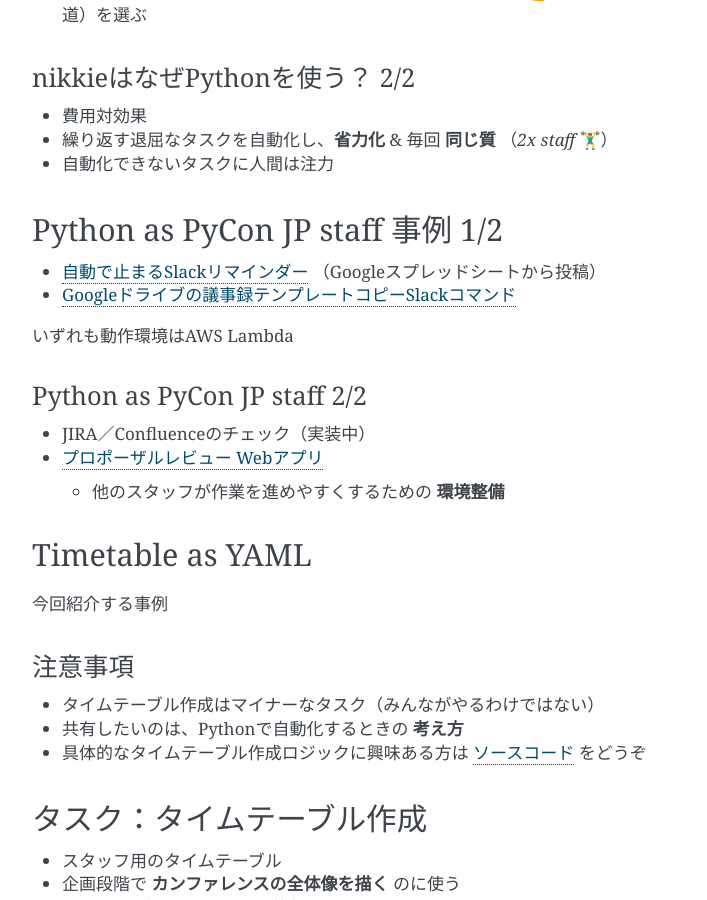
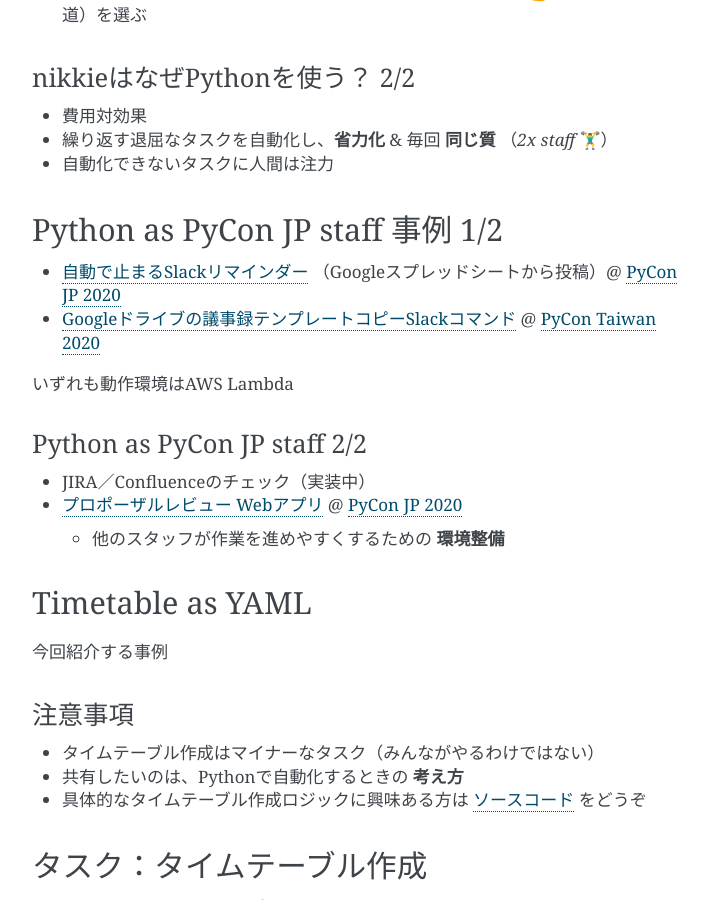
Before and after one commit to ftnext/2021_slides, a Sphinx documentation site: the page built from source/osc_spring_Mar/python_as_pyconjp_staff.rst, in a window 1280 px wide and 900 px high, scrolled down 3958 px. Shown: the whole window, without its empty margins (388-1095 px from the left). Built offline with Sphinx 7.4.7, drawn with Linux system fonts in a browser that asks for light colours.

Commit message:
[feat] Add presentation YouTube links

```diff
--- a/source/osc_spring_Mar/pyconjp_staff.rst.txt
+++ b/source/osc_spring_Mar/pyconjp_staff.rst.txt
@@ -125,8 +125,8 @@ nikkieはなぜPythonを使う？ 2/2
 Python as PyCon JP staff 事例 1/2
 ============================================================
 
-* `自動で止まるSlackリマインダー <https://docs.google.com/presentation/d/1xucUXyiHIUGB8862mimuiESGaR4Liwxu4eKdVFn0o0A/edit#slide=id.g910cf14a7a_0_206>`_ （Googleスプレッドシートから投稿）
-* `Googleドライブの議事録テンプレートコピーSlackコマンド <https://docs.google.com/presentation/d/1uVMYiCewRAVITS7-uw0J9u9F3LTj0w--_vWmzLGr4so/edit#slide=id.g86a462ae2c_0_542>`_
+* `自動で止まるSlackリマインダー <https://docs.google.com/presentation/d/1xucUXyiHIUGB8862mimuiESGaR4Liwxu4eKdVFn0o0A/edit#slide=id.g910cf14a7a_0_206>`_ （Googleスプレッドシートから投稿）@ `PyCon JP 2020 <https://youtu.be/VBeJU9o9API?t=211>`_
+* `Googleドライブの議事録テンプレートコピーSlackコマンド <https://docs.google.com/presentation/d/1uVMYiCewRAVITS7-uw0J9u9F3LTj0w--_vWmzLGr4so/edit#slide=id.g86a462ae2c_0_542>`_ @ `PyCon Taiwan 2020 <https://youtu.be/VvYeUQ12GSQ>`_
 
 いずれも動作環境はAWS Lambda
 
@@ -134,6 +134,6 @@ Python as PyCon JP staff 2/2
 ------------------------------------------------
 
 * JIRA／Confluenceのチェック（実装中）
-* `プロポーザルレビュー Webアプリ <https://docs.google.com/presentation/d/1xucUXyiHIUGB8862mimuiESGaR4Liwxu4eKdVFn0o0A/edit#slide=id.g910cf14a7a_0_211>`_
+* `プロポーザルレビュー Webアプリ <https://docs.google.com/presentation/d/1xucUXyiHIUGB8862mimuiESGaR4Liwxu4eKdVFn0o0A/edit#slide=id.g910cf14a7a_0_211>`_ @ `PyCon JP 2020 <https://youtu.be/VBeJU9o9API?t=211>`_
 
   * 他のスタッフが作業を進めやすくするための **環境整備**
```
